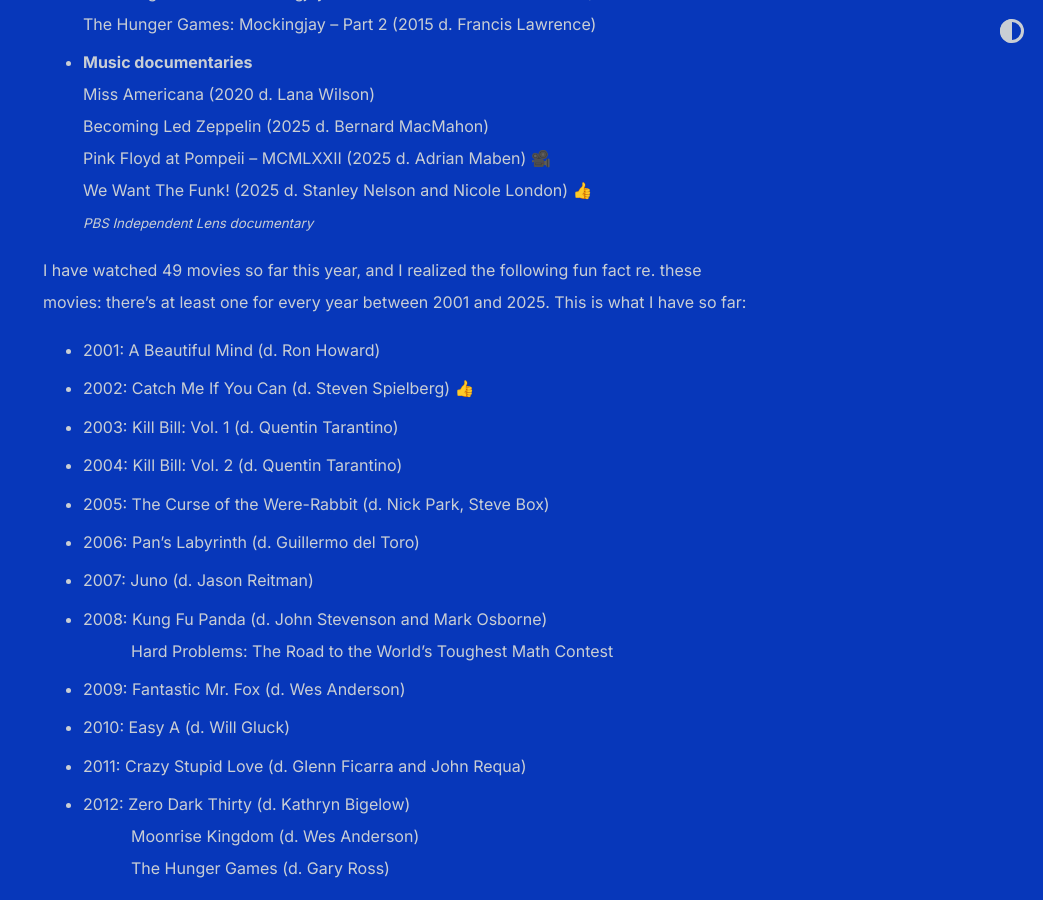
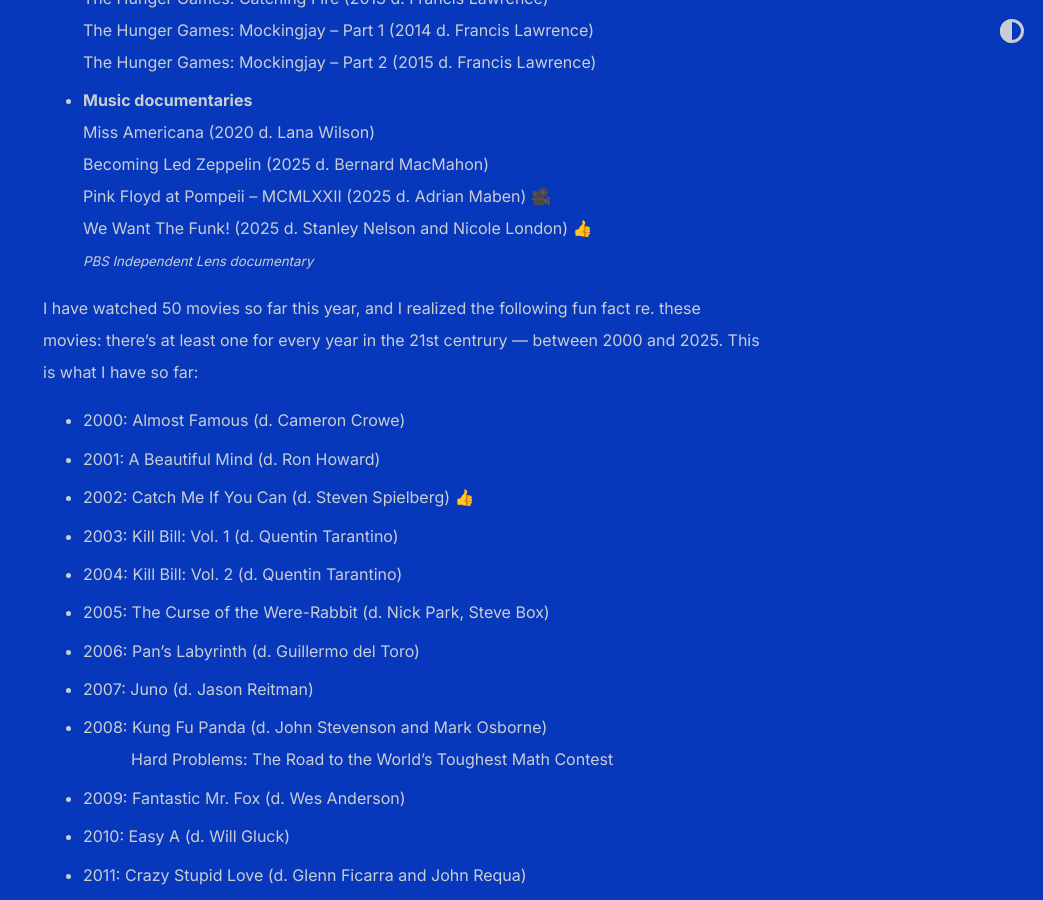
Before and after one commit to shihankanungo/shihankanungo.github.io, a Jekyll site: the page built from movies.md, in a window 1280 px wide and 900 px high, scrolled down 3013 px. Shown: the whole window, without its empty margins (237-1280 px from the left). Built offline with Jekyll 4.4.1, drawn with Linux system fonts in a browser that asks for light colours; some of the changed text lies outside the part shown.

Commit message:
Update movies.md

```diff
--- a/movies.md
+++ b/movies.md
@@ -22,6 +22,7 @@
 - Top Gun (1986 d. Tony Scott)
 - Forrest Gump (1994 d. Robert Zemeckis)
 - Good Will Hunting (1997 d. Gus Van Sant)  👍
+- Almost Famous (2000 d. Cameron Crowe)
 - A Beautiful Mind (2001 d. Ron Howard)
 - Catch Me If You Can (2002 d. Steven Spielberg)  👍
 - Kill Bill: Vol. 1 (2003 d. Quentin Tarantino)
@@ -71,8 +72,9 @@
   Pink Floyd at Pompeii – MCMLXXII (2025 d. Adrian Maben) 🎥 <br>
   We Want The Funk! (2025 d. Stanley Nelson and Nicole London) 👍 <br> <small>_PBS Independent Lens documentary_</small>
 
-I have watched 49 movies so far this year, and I realized the following fun fact re. these movies: there's at least one for every year between 2001 and 2025. This is what I have so far:
+I have watched 50 movies so far this year, and I realized the following fun fact re. these movies: there's at least one for every year in the 21st centrury &mdash; between 2000 and 2025. This is what I have so far:
 
+- 2000: Almost Famous (d. Cameron Crowe)
 - 2001: A Beautiful Mind (d. Ron Howard)
 - 2002: Catch Me If You Can (d. Steven Spielberg)  👍
 - 2003: Kill Bill: Vol. 1 (d. Quentin Tarantino)
```
Also changed, not shown: other parts of movies.md (+0 -1 lines).
